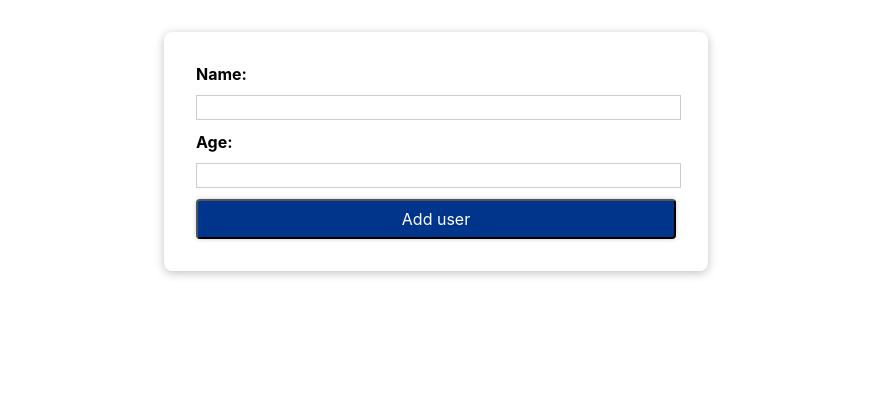
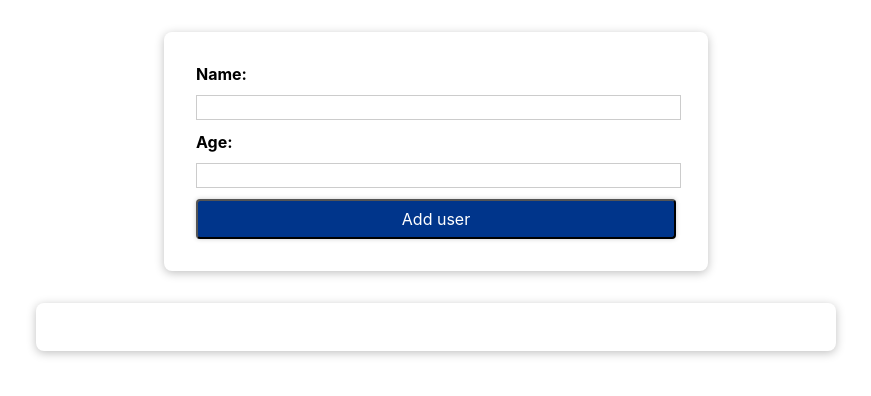
Before and after one commit to GrayLoki8/react-add-user, a React (Create React App) app: page / in a window 1280 px wide. Shown: the top 396 px of the page, without its empty margins (204-1075 px from the left). Built offline with nearby package versions, Linux system fonts and the light colour scheme.

Commit message:
add component UserList

```diff
--- a/src/App.js
+++ b/src/App.js
@@ -1,10 +1,12 @@
 import React from "react";
 import CreateUser from "./components/users/CreateUser";
+import UserList from "./components/users/UserList";
 
 function App() {
   return (
       <div>
         <CreateUser/>
+        <UserList users={[]}/>
       </div>
   )
 }
--- /dev/null
+++ b/src/components/users/UserList.js
@@ -0,0 +1,12 @@
+import Card from "../ui/Card";
+import styles from "./UserList.module.css"
+
+const UserList = (props) => {
+    return (<Card className={styles.users}>
+        <ul>
+            {props.users.map((user) => <li>{user.name} - {user.age} year</li>)
+            }
+        </ul>
+    </Card>)
+}
+export default UserList
--- /dev/null
+++ b/src/components/users/UserList.module.css
@@ -0,0 +1,16 @@
+.users {
+    margin: 2rem auto;
+    width: 90%;
+    max-width: 50rem;
+}
+
+.users ul {
+    list-style: none;
+    padding: 1.5rem;
+}
+
+.users li {
+    border: 1px solid #ccc;
+    margin: 0.5rem 0;
+    padding: 0.5rem;
+}
```
